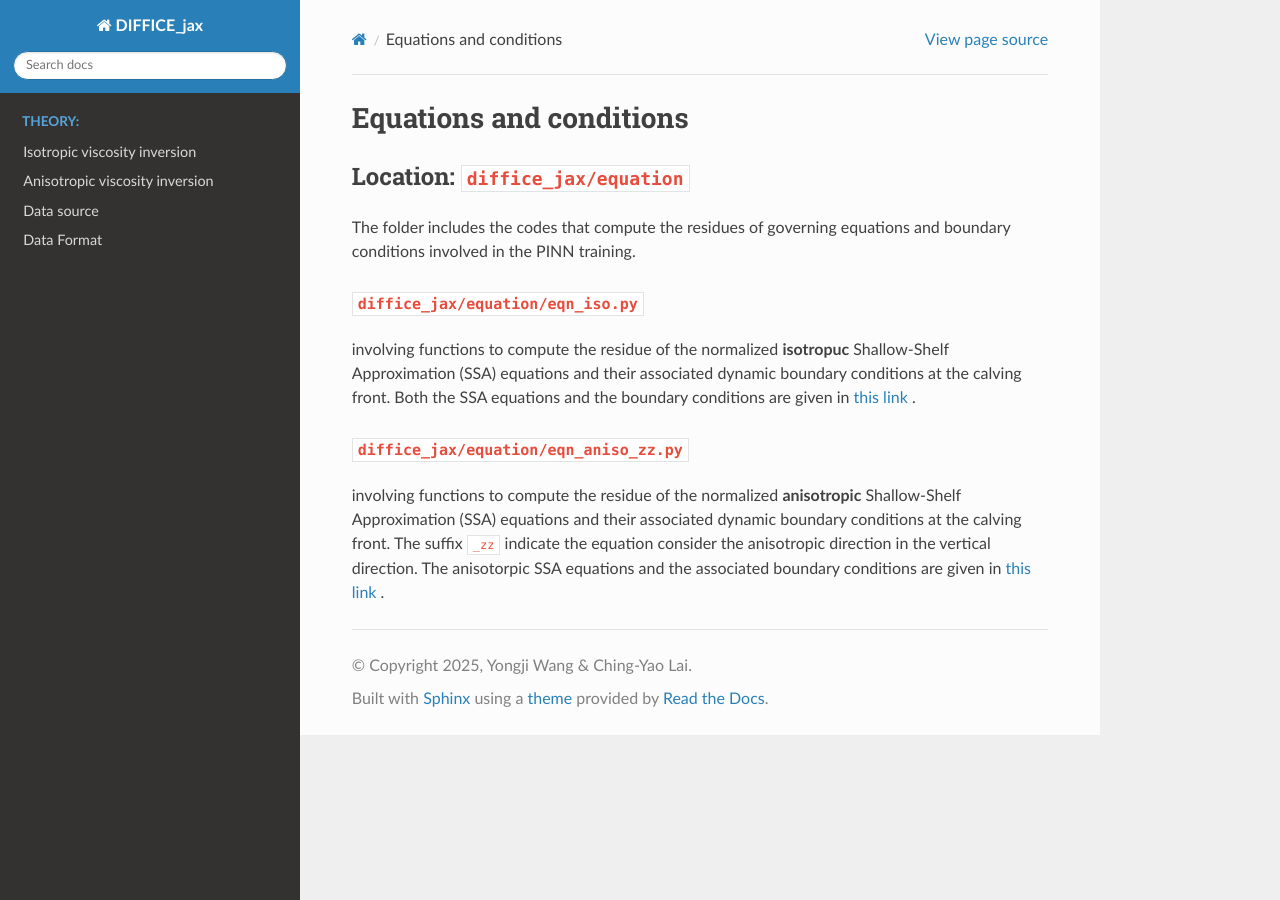
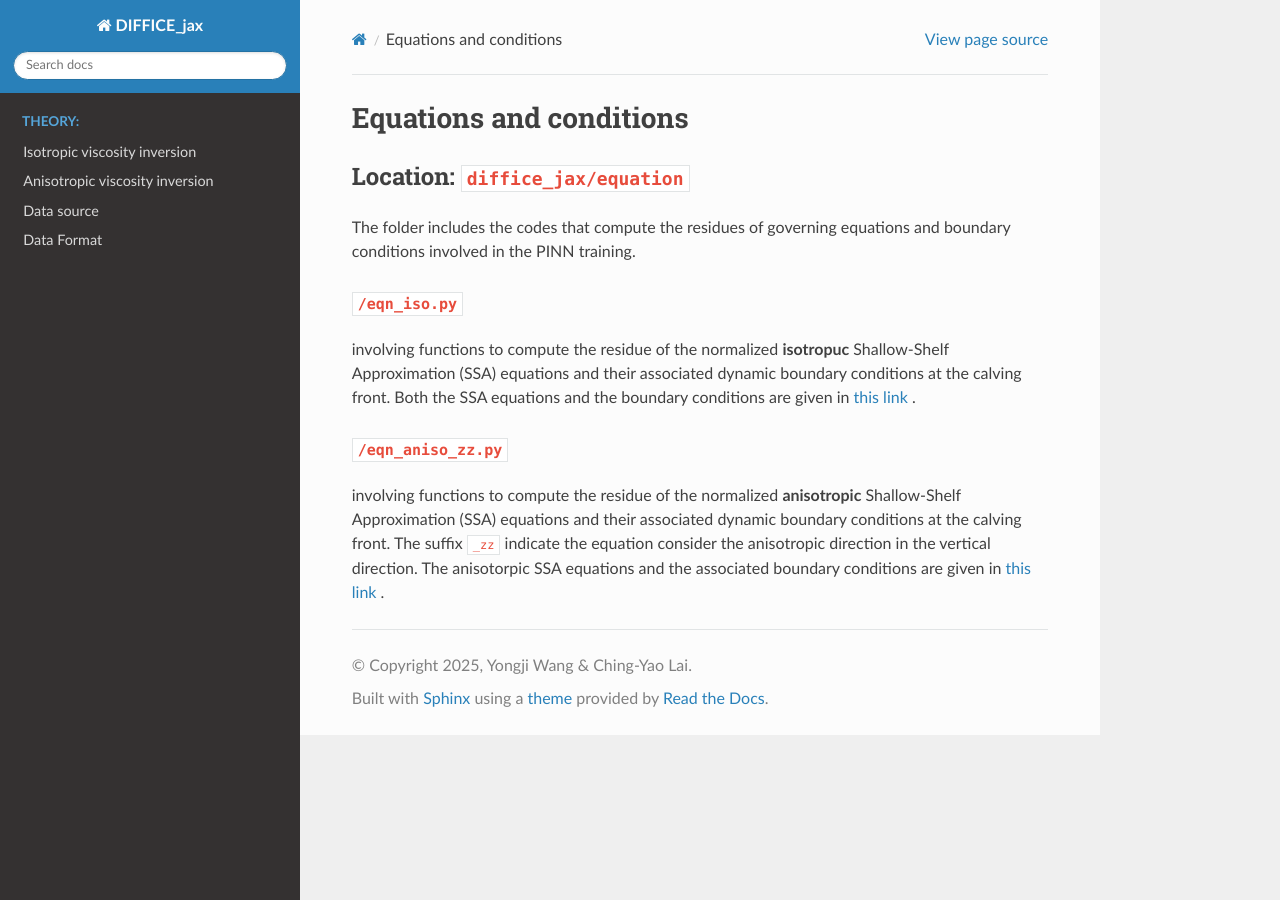
Before and after one commit to YaoGroup/DIFFICE_jax, a Sphinx documentation site: the page built from docs/source/func_eqn.md, in a window 1280 px wide. Built offline with Sphinx 7.4.7 and the Read the Docs theme 3.1.0, drawn with Linux system fonts in a browser that asks for light colours.

Commit message:
Update func_eqn.md

```diff
--- a/docs/source/func_eqn.md
+++ b/docs/source/func_eqn.md
@@ -5,13 +5,13 @@
 The folder includes the codes that compute the residues of governing equations and boundary conditions
 involved in the PINN training.
 
-### `diffice_jax/equation/eqn_iso.py`
+### `/eqn_iso.py`
 
 involving functions to compute the residue of the normalized **isotropuc** Shallow-Shelf Approximation (SSA)
 equations and their associated dynamic boundary conditions at the calving front. Both the SSA equations and
 the boundary conditions are given in [this link](https://github.com/YaoGroup/DIFFICE_jax/blob/main/docs/Isotropic.md) .
 
-### `diffice_jax/equation/eqn_aniso_zz.py`
+### `/eqn_aniso_zz.py`
 
 involving functions to compute the residue of the normalized **anisotropic** Shallow-Shelf Approximation (SSA)
 equations and their associated dynamic boundary conditions at the calving front. The suffix `_zz` indicate the
```
